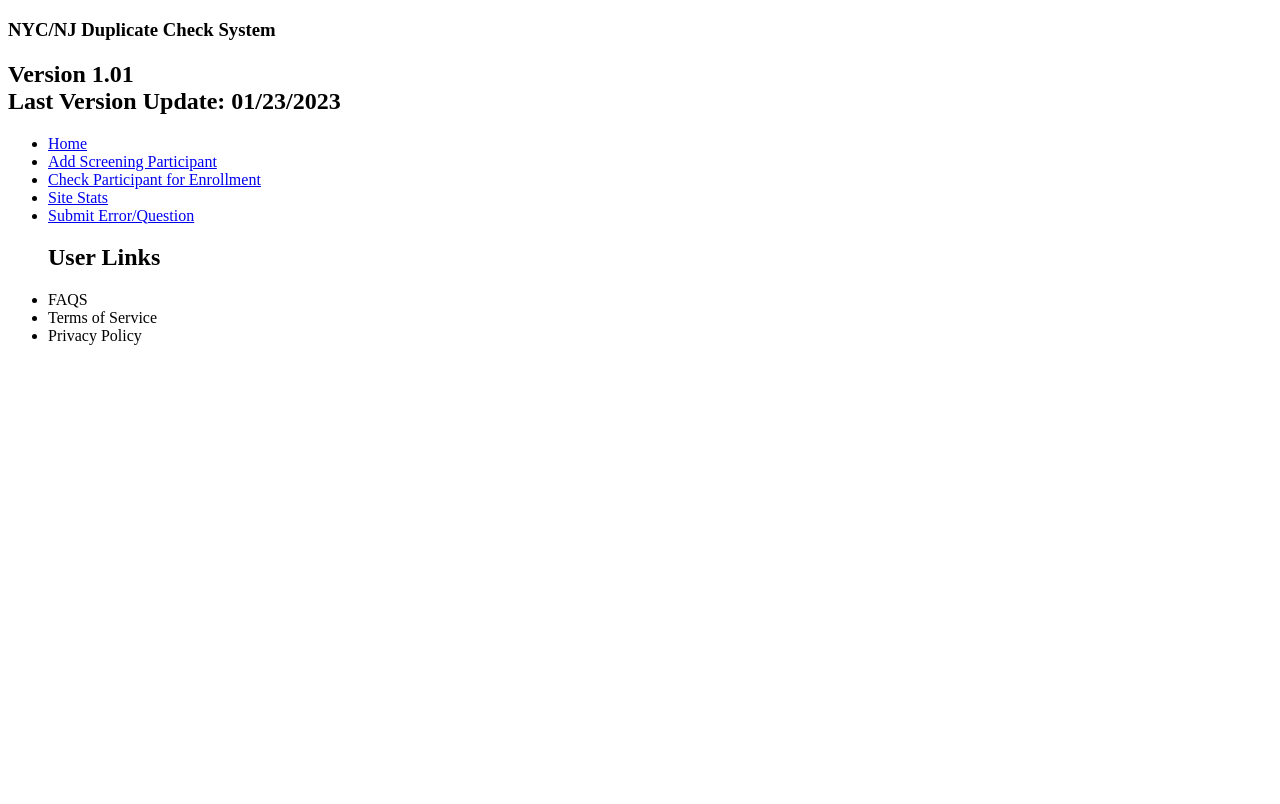
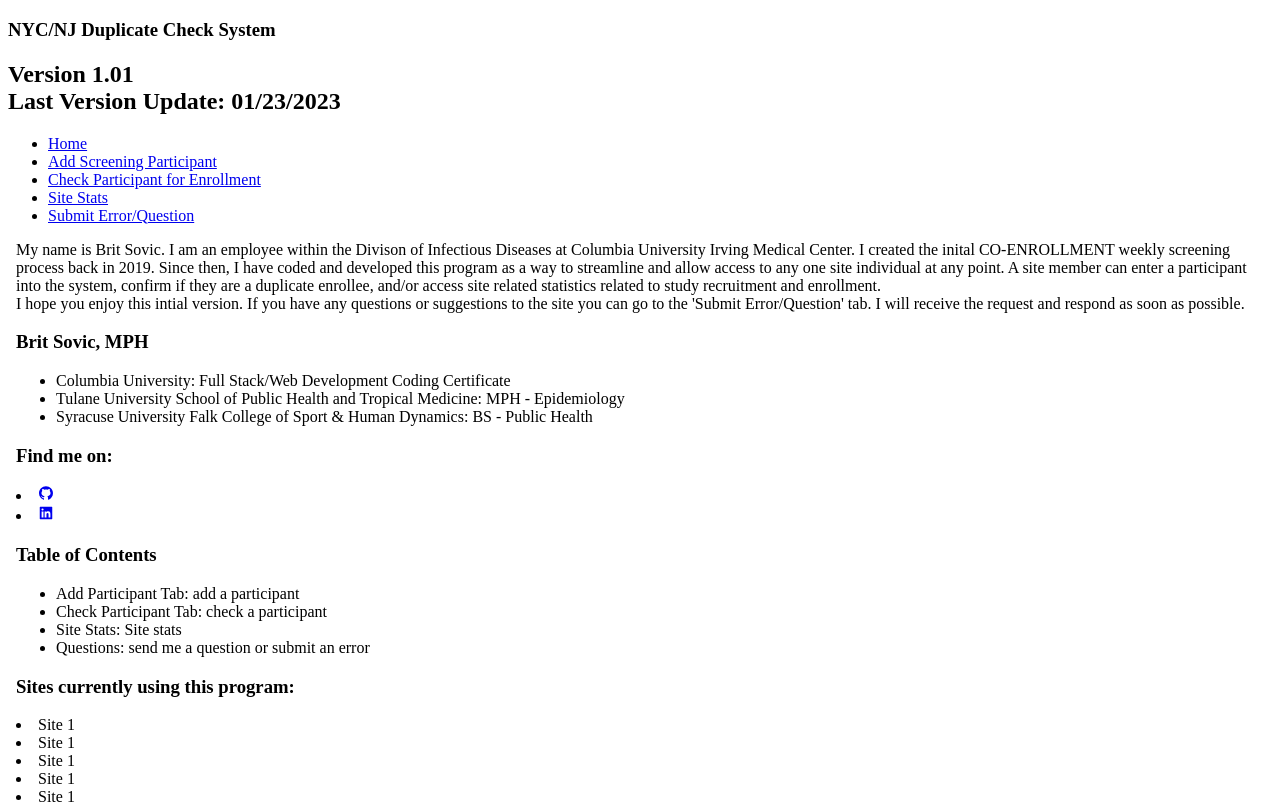
Before and after one commit to bsovic23/coenrollment_process, a React (Create React App) app in the folder client/: page / in a window 1280 px wide. Shown: the top 804 px of the page. Built offline with nearby package versions, Linux system fonts and the light colour scheme.

Commit message:
created structure for the homepage

```diff
--- a/client/package.json
+++ b/client/package.json
@@ -8,6 +8,7 @@
     "@testing-library/user-event": "^13.5.0",
     "react": "17.0.2",
     "react-dom": "17.0.2",
+    "react-icons": "^4.7.1",
     "react-scripts": "5.0.1",
     "web-vitals": "^2.1.4"
   },
--- a/client/src/App.js
+++ b/client/src/App.js
@@ -1,9 +1,14 @@
 import React from 'react';
 
 // Import Page/Tab components here
+import Homepage from './components/Homepage';
+
 /*
-
-
+import Login from './components/Login';
+import Questions from './components/Questions';
+import Search from './components/Search-Participant';
+import Homepage from './components/Homepage';
+import Homepage from './components/Homepage';
 */
 
 // Import Re-used pieces here
@@ -20,7 +25,7 @@
     </header>
 
     <body>
-
+      < Homepage />
     </body>
 
     <footer>
--- a/client/src/components/homepage/index.js
+++ b/client/src/components/homepage/index.js
@@ -0,0 +1,55 @@
+import React from 'react';
+
+import { AiFillLinkedin, AiFillGithub } from "react-icons/ai";
+
+function Homepage() {
+    return(
+        <section class="homepage">
+            <div class="home-intro">
+                My name is Brit Sovic. I am an employee within the Divison of Infectious Diseases at Columbia University Irving Medical
+                Center. I created the inital CO-ENROLLMENT weekly screening process back in 2019. Since then, I have coded and developed
+                 this program as a way to streamline and allow access to any one site individual at any point. A site member can enter
+                 a participant into the system, confirm if they are a duplicate enrollee, and/or access site related statistics related
+                 to study recruitment and enrollment.
+                <br />
+                I hope you enjoy this intial version. If you have any questions or suggestions to the site you can go to the 'Submit Error/Question' tab. I will receive the request and respond as soon as possible.
+            </div>
+
+            <div class="home-about">
+                    <h3>Brit Sovic, MPH</h3>
+                <ul>
+                    <li>Columbia University: Full Stack/Web Development Coding Certificate</li>
+                    <li>Tulane University School of Public Health and Tropical Medicine: MPH - Epidemiology </li>
+                    <li>Syracuse University Falk College of Sport & Human Dynamics: BS - Public Health</li>
+                </ul>
+                <div>
+                    <h3>Find me on:</h3>
+                    <li><a href="github link" target="_blank">< AiFillGithub /></a></li>
+                    <li><a href="linkedin link" target="_blank">< AiFillLinkedin /></a></li>
+                </div>
+            </div>
+
+            <div class="home-instructions">
+                <h3>Table of Contents</h3>
+                <ul>
+                    <li>Add Participant Tab: add a participant</li>
+                    <li>Check Participant Tab: check a participant</li>
+                    <li>Site Stats: Site stats</li>
+                    <li>Questions: send me a question or submit an error</li>
+                </ul>
+            </div>
+
+            <div class="home-sites">
+                <h3>Sites currently using this program:</h3>
+                <li>Site 1</li>
+                <li>Site 1</li>
+                <li>Site 1</li>
+                <li>Site 1</li>
+                <li>Site 1</li>
+                <li>Site 1</li>
+            </div>
+        </section>
+    )
+};
+
+export default Homepage;
```
Also changed, not shown: 1 other file (tests, documents, lock files or other folders).
